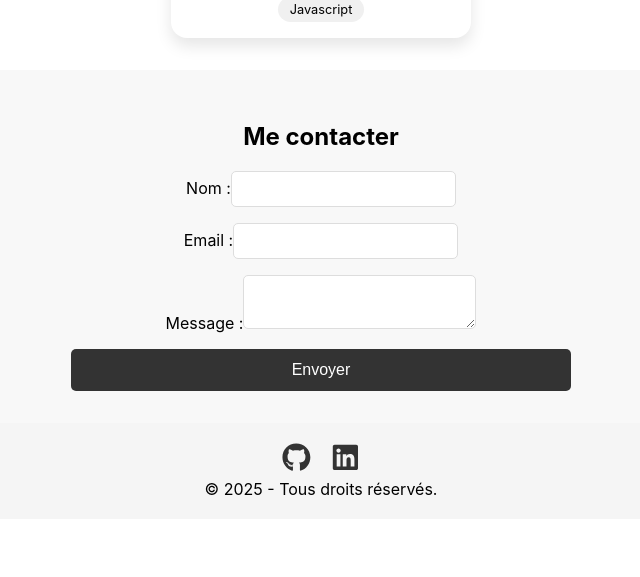
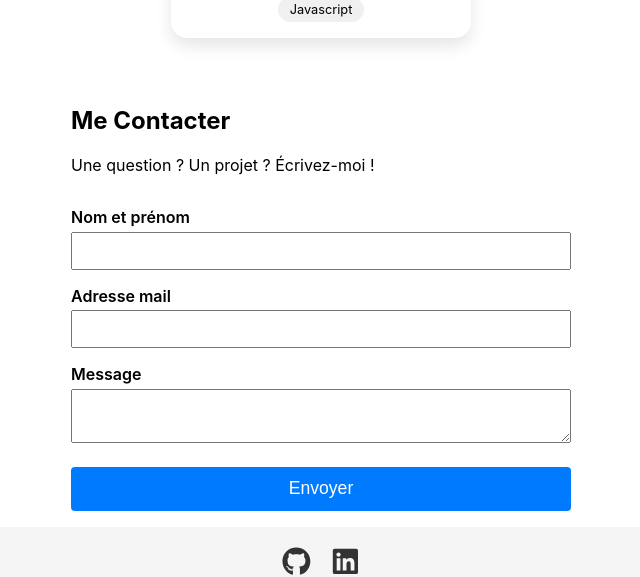
Before and after one commit to Kojiro-lu/Mon-Portefolio, a React (Vite) app: page / in a window 1280 px wide. Shown: the part 2170-2747 px from the top of the page, without its empty margins (319-959 px from the left). Before the commit the page ends 2689 px from the top, so only its background shows below. Built offline with nearby package versions, Linux system fonts and the light colour scheme.

Commit message:
Mise en place du formulaire de contact avec formspree

```diff
--- a/package.json
+++ b/package.json
@@ -10,6 +10,7 @@
     "preview": "vite preview"
   },
   "dependencies": {
+    "@formspree/react": "^3.0.0",
     "framer-motion": "^12.15.0",
     "react": "^19.1.0",
     "react-dom": "^19.1.0",
--- a/src/components/Contact/Contact.css
+++ b/src/components/Contact/Contact.css
@@ -1,40 +1,50 @@
-.contact-container {
-  padding: 2rem;
-  background-color: #f8f8f8;
-  text-align: center;
+.contact-section {
+  max-width: 500px;
+  margin: 0 auto;
+  padding: 1rem;
 }
 
 .contact-form {
   display: flex;
   flex-direction: column;
-  gap: 1rem;
-  max-width: 500px;
-  margin: 0 auto;
+}
+
+.contact-form label {
+  margin-top: 1rem;
+  font-weight: 600;
 }
 
 .contact-form input,
 .contact-form textarea {
+  margin-top: 0.3rem;
   padding: 0.5rem;
   font-size: 1rem;
-  border: 1px solid #ddd;
-  border-radius: 5px;
 }
 
 .contact-form button {
-  padding: 0.75rem;
-  font-size: 1rem;
-  background-color: #333;
+  margin-top: 1.5rem;
+  padding: 0.7rem;
+  font-size: 1.1rem;
+  background-color: #007bff;
   color: white;
   border: none;
-  border-radius: 5px;
   cursor: pointer;
+  border-radius: 4px;
 }
 
-.contact-form button:hover {
-  background-color: #555;
+.contact-form button:disabled {
+  background-color: gray;
+  cursor: not-allowed;
 }
 
 .success-message {
-  font-size: 1.2rem;
-  color: green;
+  max-width: 500px;
+  margin: 2rem auto;
+  padding: 1rem;
+  background-color: #d4edda;
+  border: 1px solid #c3e6cb;
+  color: #155724;
+  border-radius: 5px;
+  text-align: center;
+  font-weight: 600;
 }
--- a/src/components/Contact/Contact.jsx
+++ b/src/components/Contact/Contact.jsx
@@ -1,67 +1,54 @@
-import { useState } from "react";
+import React, { useState, useEffect } from "react";
+import { useForm, ValidationError } from "@formspree/react";
 import "./Contact.css";
 
 function Contact() {
-  const [formData, setFormData] = useState({
-    name: "",
-    email: "",
-    message: "",
-  });
+  const [state, handleSubmit] = useForm("xdkzozne");
+  const [showSuccess, setShowSuccess] = useState(false);
 
-  const [submitted, setSubmitted] = useState(false);
+  useEffect(() => {
+    if (state.succeeded) {
+      setShowSuccess(true);
+      const timer = setTimeout(() => setShowSuccess(false), 4000);
+      return () => clearTimeout(timer);
+    }
+  }, [state.succeeded]);
 
-  const handleChange = (e) => {
-    const { name, value } = e.target;
-    setFormData((prev) => ({ ...prev, [name]: value }));
-  };
-
-  const handleSubmit = (e) => {
-    e.preventDefault();
-    // Tu peux ajouter des vérifications ici
-    console.log("Formulaire soumis :", formData);
-    setSubmitted(true);
-    setFormData({ name: "", email: "", message: "" });
-  };
+  if (showSuccess) {
+    return (
+      <div className="success-message">
+        Merci ! Je reviendrai vers vous rapidement. 😊
+      </div>
+    );
+  }
 
   return (
-    <section className="contact-container" id="contact">
-      <h2>Me contacter</h2>
-      {submitted ? (
-        <p className="success-message">Merci pour votre message !</p>
-      ) : (
-        <form className="contact-form" onSubmit={handleSubmit}>
-          <label>
-            Nom :
-            <input
-              type="text"
-              name="name"
-              value={formData.name}
-              onChange={handleChange}
-              required
-            />
-          </label>
-          <label>
-            Email :
-            <input
-              type="email"
-              name="email"
-              value={formData.email}
-              onChange={handleChange}
-              required
-            />
-          </label>
-          <label>
-            Message :
-            <textarea
-              name="message"
-              value={formData.message}
-              onChange={handleChange}
-              required
-            />
-          </label>
-          <button type="submit">Envoyer</button>
-        </form>
-      )}
+    <section id="contact" className="contact-section">
+      <h2 className="contact-title">Me Contacter</h2>
+      <p className="contact-subtitle">
+        Une question ? Un projet ? Écrivez-moi !
+      </p>
+      <form onSubmit={handleSubmit} className="contact-form">
+        <label htmlFor="name">Nom et prénom</label>
+        <input id="name" type="text" name="name" required />
+        <ValidationError prefix="Nom" field="name" errors={state.errors} />
+
+        <label htmlFor="email">Adresse mail</label>
+        <input id="email" type="email" name="email" required />
+        <ValidationError prefix="Email" field="email" errors={state.errors} />
+
+        <label htmlFor="message">Message</label>
+        <textarea id="message" name="message" required />
+        <ValidationError
+          prefix="Message"
+          field="message"
+          errors={state.errors}
+        />
+
+        <button type="submit" disabled={state.submitting}>
+          Envoyer
+        </button>
+      </form>
     </section>
   );
 }
```
Also changed, not shown: 1 other file (tests, documents, lock files or other folders).
